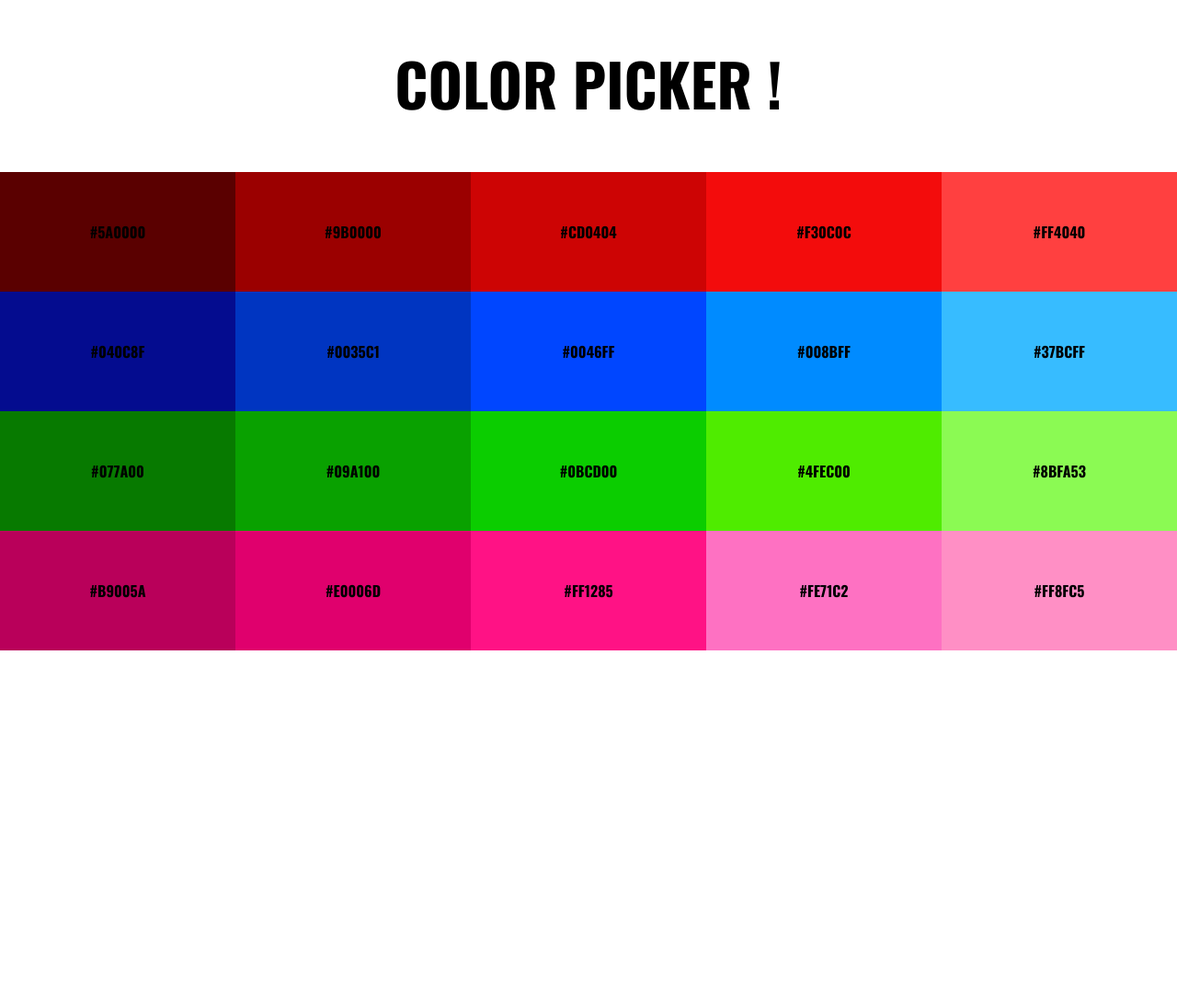
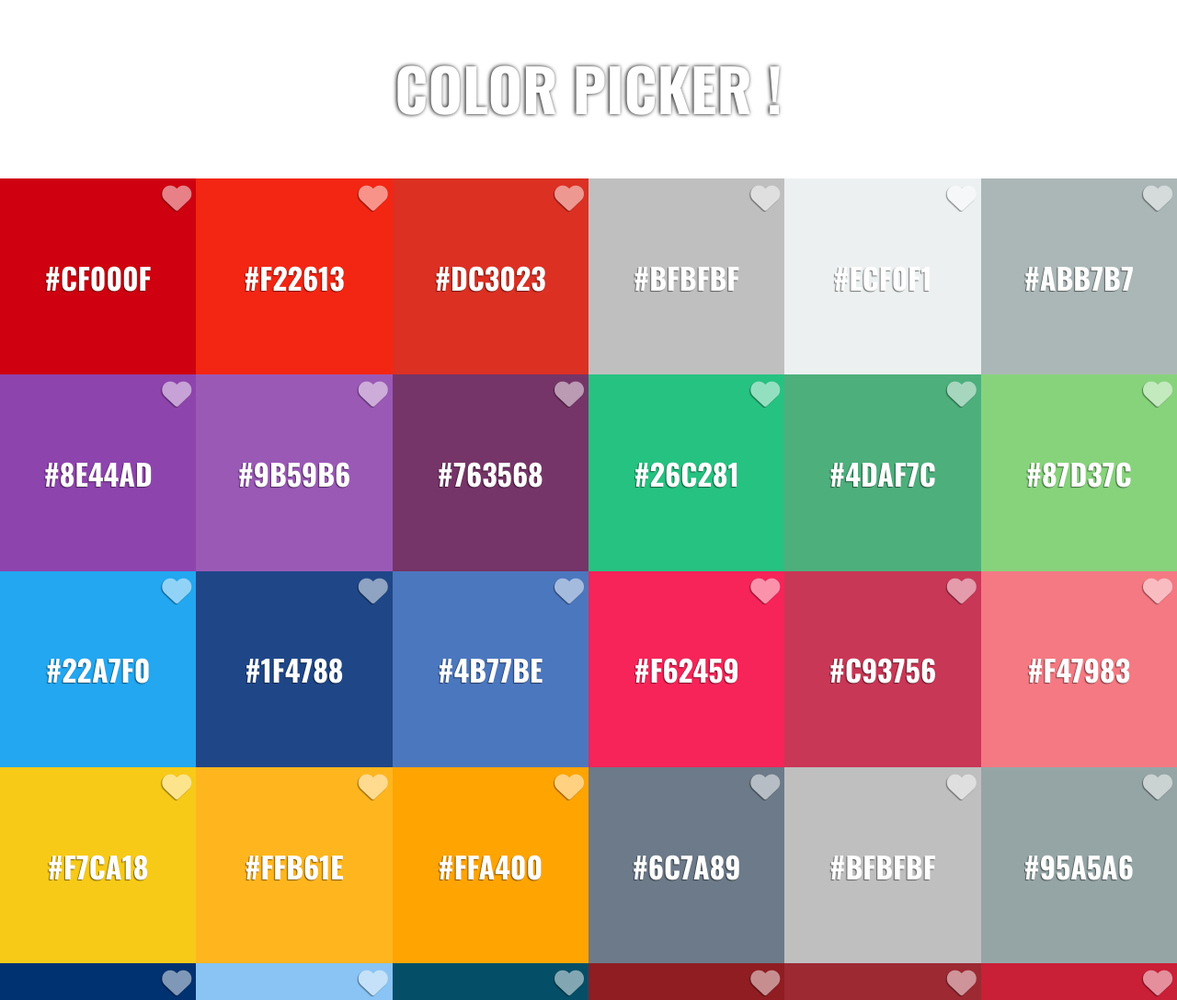
Before and after one commit to patrice-pi/javascript, a plain HTML site: page index.html in a window 1280 px wide. Shown: the top 1087 px of the page at 92% size. Before the commit the page ends 800 px from the top, so only its background shows below. Drawn offline with nearby package versions, Linux system fonts and the light colour scheme.

Commit message:
add new color and debug js

```diff
--- a/css/style.less
+++ b/css/style.less
@@ -1,4 +1,8 @@
 // out: ../css/style.min.css, sourcemap: true, compress: true
+
+* {
+  box-sizing: border-box;
+}
 
 body {
   margin: 0;
@@ -8,32 +12,78 @@ body {
   font-weight: 700;
 }
 
-h1 {
-  text-align: center;
-  text-transform: uppercase;
-  font-size: 4rem;
+header {
+  border-bottom: 4px solid #FFF;
+  h1 {
+    margin: 0;
+    padding: 3rem;
+    text-align: center;
+    text-transform: uppercase;
+    font-size: 4rem;
+    color: #FFF;
+    text-shadow: -1px 0px 4px rgba(0, 0, 0, 1);
+  }
 }
+
+
 
 .clear {
   clear: both;
 }
 
 #liste_couleur {
-  margin: 0;
+  width: 100%;
+  margin: 0 auto 50px;
   padding: 0;
-  margin-top: 50px;
 
   .couleur {
-    width: 20%;
+    width: 16.666666667%;
     float: left;
-    height: 130px;
     list-style-type: none;
-    line-height: 130px;
     text-align: center;
     cursor: pointer;
-  }
+    position: relative;
 
-  .red {
+    @media only screen and (max-width: 992px) {
+      width: 33.333333333%;
+
+      span {
+        font-size: 1.3rem !important;
+      }
+    }
+
+    span {
+      position: absolute;
+      top: 50%;
+      left: 50%;
+      webkit-transform: translate(-50%, -50%);
+      -ms-transform: translate(-50%, -50%);
+      transform: translate(-50%, -50%);
+      color:#fff;
+      font-size: 2rem;
+      text-shadow: -1px 1px 1px rgba(0,0,0,0.5);
+    }
+
+    i {
+      position: absolute;
+      top: 5px;
+      right: 5px;
+      opacity: 0.5;
+      font-size: 2rem;
+      text-shadow: -1px 1px 1px rgba(0,0,0,0.8);
+      color: #FFF;
+
+      &:hover {
+        cursor: pointer;
+        opacity: 0.8;;
+      }
+    }
+
+    &:before {
+      content: "";
+      display: block;
+      margin-top: 100%;
+    }
   }
 }
 
@@ -43,6 +93,7 @@ h1 {
   position: fixed;
   width: 100%;
   height: 100%;
+  z-index: 100;
   top: 0;
   left: 0;
   opacity: 0;
@@ -53,6 +104,7 @@ h1 {
     text-align: center;
     color: #FFF;
     text-shadow: 1px 1px 1px #000;
-    font-size: 12rem;
+    font-size: 10vh;
+    padding: 5%;
   }
 }
--- a/index.html
+++ b/index.html
@@ -12,9 +12,9 @@
   <body>
     <!-- CONTENT JS -->
 
+
   </body>
+    <script src="https://use.fontawesome.com/5553e3805b.js"></script>
     <script src="js/clipboard.min.js"></script>
-
     <script type="text/javascript" src="js/script.js"></script>
-
 </html>
--- a/js/script.js
+++ b/js/script.js
@@ -1,43 +1,31 @@
-
 var color = [
-  "#5A0000", // rouge
-  "#9B0000",
-  "#CD0404",
-  "#F30C0C",
-  "#FF4040",
-  "#040C8F", // bleu
-  "#0035C1",
-  "#0046FF",
-  "#008BFF",
-  "#37BCFF",
-  "#077A00", // vert
-  "#09A100",
-  "#0BCD00",
-  "#4FEC00",
-  "#8BFA53",
-  "#B9005A", // rose
-  "#E0006D",
-  "#FF1285",
-  "#FE71C2",
-  "#FF8FC5"
+  "#CF000F", "#F22613", "#DC3023", // rouge
+  "#BFBFBF", "#ECF0F1", "#ABB7B7", // gris
+  "#8E44AD", "#9B59B6", "#763568", // violet
+  "#26C281", "#4DAF7C", "#87D37C", // vert
+  "#22A7F0", "#1F4788", "#4B77BE", // bleu
+  "#F62459", "#C93756", "#F47983", // rose
+  "#F7CA18", "#FFB61E", "#FFA400", // jaune
+  "#6C7A89", "#BFBFBF", "#95A5A6", // gris 2
+  "#003171", "#89C4F4", "#044F67", // bleu 2
+  "#8F1D21", "#9D2933", "#C91F37", // rouge 2
 ];
 
 
-
-header = document.createElement("header");
-header.id = "entete";
-header.innerHTML = "<h1>Color picker !</h1>";
-document.body.appendChild(header);
+header = document.createElement("header"); // On créer un élément avec la balise header et on le stock dans la variable header
+header.id = "entete"; // on ajoute l'id entete au header
+header.innerHTML = "<h1>Color picker !</h1>"; // On ajouter du html a l'intérieur : une balise h1
+document.body.appendChild(header); // on défini header comme enfant de body
 
 
 
-popup = document.createElement("div");
-popup.id = "popup_copied";
-popup.innerHTML = "<h2>Copied !</h2>";
-document.body.appendChild(popup);
+popup = document.createElement("div"); // On créer un élément avec la balise div et on le stock dans la variable popup
+popup.id = "popup_copied"; // on ajoute l'id popup_copied au popup
+popup.innerHTML = "<h2>Copy Success !</h2>"; // On ajouter du html a l'intérieur : une balise h2
+document.body.appendChild(popup); // on défini popup comme enfant de body
 
 
-//Function to convert hex format to a rgb color
+// Fonction pour convertir les résultats de couleur RGB en HEXA
 function rgb2hex(orig){
  var rgb = orig.replace(/\s/g,'').match(/^rgba?\((\d+),(\d+),(\d+)/i);
  return (rgb && rgb.length === 4) ? "#" +
@@ -47,19 +35,21 @@ function rgb2hex(orig){
 }
 
 
+// Fonction qui fait disparaitre l'élément en parametre
 function fade(element) {
     var op = 1;  // initial opacity
     var timer = setInterval(function () {
-        if (op <= 0.1){
+        if (op <= 0.001){
             clearInterval(timer);
             element.style.display = 'none';
         }
         element.style.opacity = op;
         element.style.filter = 'alpha(opacity=' + op * 100 + ")";
         op -= op * 0.1;
-    }, 100);
+    }, 20);
 }
 
+// Fonction qui copy la couleur au click
 function copy_couleur(){
   console.log(rgb2hex(window.getComputedStyle(this).backgroundColor));
   var btn = document.getElementsByClassName('couleur');
@@ -75,38 +65,45 @@ function copy_couleur(){
   popup.style.opacity = 1;
   popup.style.backgroundColor = rgb2hex(window.getComputedStyle(this).backgroundColor);
 
-  fade(popup);
+  var delayMillis = 200; //1 second
+
+  setTimeout(function() {
+    fade(popup);
+  }, delayMillis);
+
+
+
+  document.getElementById('entete').style.backgroundColor = rgb2hex(window.getComputedStyle(this).backgroundColor);
+}
+
+var ul = document.createElement('ul'); // On créer un élément de type liste ul
+ul.id = "liste_couleur"; // On lui attribut un id
+document.querySelector('body').appendChild(ul); // On l'affiche dans le body
+
+// On boucle autant de fois qu'on a de couleur dans le tableau color
+for(var i = 0; i < color.length; i++){
+
+  var li = document.createElement('li'); // la création du li
+  li.classList.add("couleur"); // on ajoute la class couleur au li
+  li.style.backgroundColor = color[i]; // pour chaque couleur du tableau red_color[0] = i[0]
+
+  li.setAttribute("data-clipboard-text", color[i]) // pour chaque couleur, on rajoute un attribut data-clipboard-text avec la couleur en parametre
+
+  li.innerHTML = "<span class='text-color'>"+color[i]+"</span>"; // on ajoute la couleur correspondante au li dans un span
+
+  var favori = document.createElement('i');
+  favori.classList.add("fa");
+  favori.classList.add("fa-heart");
+  favori.classList.add("favori_color_"+(i+1));
+
+  document.getElementById('liste_couleur').appendChild(li); // on l'intègre dans le ul avec id liste_couleur
+
+  li.appendChild(favori);
+
+  li.onclick = copy_couleur; // au click sur un li, on execute la fonction copy_couleur
 }
 
 
-
-
-
-// On créer une liste ul
-var ul = document.createElement('ul');
-// On lui attribut un id
-ul.id = "liste_couleur";
-// On l'affiche dans le body
-document.querySelector('body').appendChild(ul);
-
-// On boucle 5 fois
-for(var i = 0; i < 20;i++){
-  // la création du li
-  var li = document.createElement('li');
-  li.classList.add("couleur"); // on ajoute la class couleur
-  li.style.backgroundColor = color[i]; // pour chaque couleur du tableau red_color[0] = i[0]
-
-  li.setAttribute("data-clipboard-text", color[i])
-
-  // on ajoute le contenu dans le li
-  li.innerHTML = color[i];
-
-  // on l'intègre dans le ul avec id liste_couleur_red
-  document.getElementById('liste_couleur').appendChild(li);
-
-
-  li.onclick = copy_couleur;
-}
 
 // on initialise une div clear à la fin de liste_couleur_red
 var clear = document.createElement('div');
```
Also changed, not shown: css/style.min.css, 2 other files.
